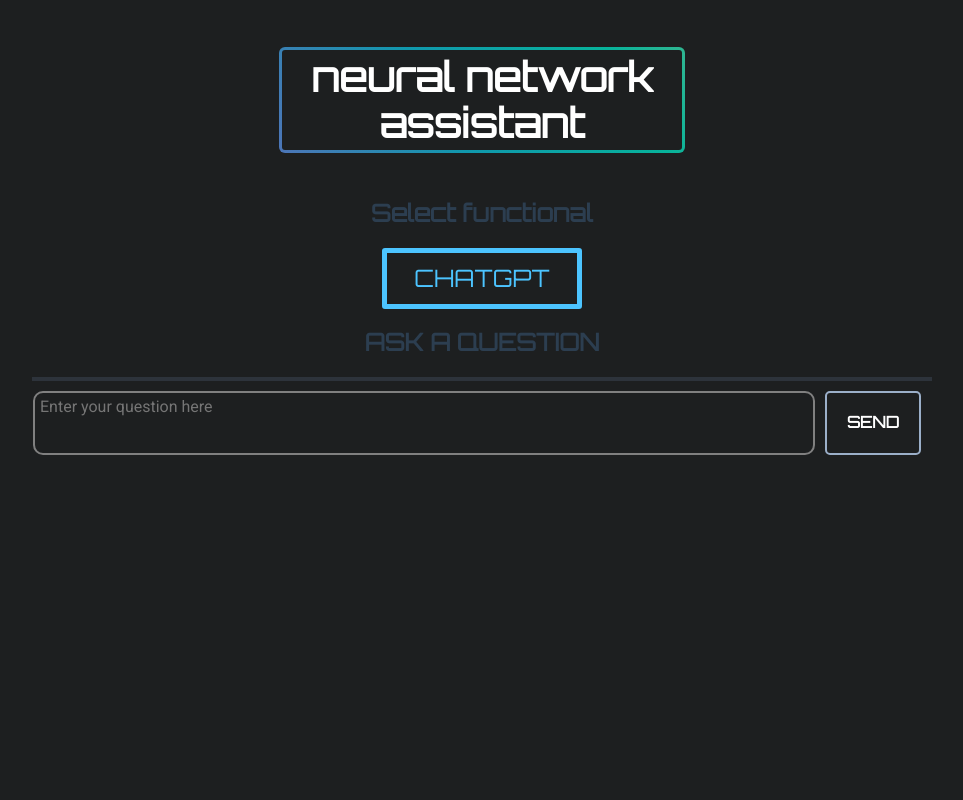
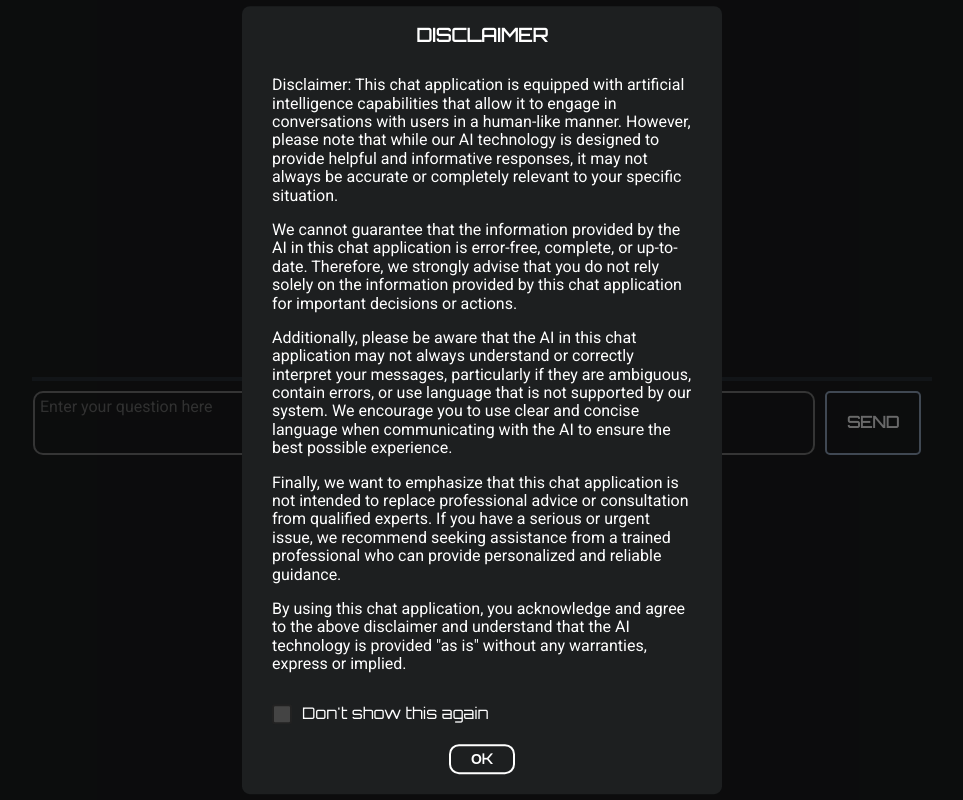
Before and after one commit to IMPOSTOR15/neural-network-assistant-enhanced, a Vue app: page /#/ in a window 1280 px wide. Shown: the whole page, without its empty margins (158-1121 px from the left). Built offline with nearby package versions, Linux system fonts and the light colour scheme.

Commit message:
add disclaimer modal window on start

```diff
--- a/public/index.html
+++ b/public/index.html
@@ -6,7 +6,6 @@
     <meta name="viewport" content="width=device-width,initial-scale=1.0">
     <link rel="icon" href="<%= BASE_URL %>favicon.ico">
     <title><%= htmlWebpackPlugin.options.title %></title>
-    <script src="https://cdnjs.deepai.org/deepai.min.js"></script>
   </head>
   <body>
     <noscript>
--- a/src/components/ChatGPTCompanent.vue
+++ b/src/components/ChatGPTCompanent.vue
@@ -35,7 +35,6 @@ export default {
       isLoading: false,
 			questionText: '',
 			res: null,
-			// dialogArr: [{src: "ai", text: "word-break: break-all; word-break: break-all; word-break: break-all; word-break: break-all; word-break: break-all; word-break: break-all; word-break: break-all; word-break: break-all;word-break: break-all; word-break: break-all; word-break: break-all; word-break: break-all; word-break: break-all; word-break: break-all; word-break: break-all; word-break: break-all;word-break: break-all; word-break: break-all; word-break: break-all; word-break: break-all; word-break: break-all; word-break: break-all; word-break: break-all; word-break: break-all;word-break: break-all; word-break: break-all; word-break: break-all; word-break: break-all; word-break: break-all; word-break: break-all; word-break: break-all; word-break: break-all;word-break: break-all; word-break: break-all; word-break: break-all; word-break: break-all; word-break: break-all; word-break: break-all; word-break: break-all; word-break: break-all;word-break: break-all; word-break: break-all; word-break: break-all; word-break: break-all; word-break: break-all; word-break: break-all; word-break: break-all; word-break: break-all; ", curtime: "Date.now()"}, {src: "ai", text: "response.data.response", curtime: "Date.now()"},{src: "user", text: "response.data.response", curtime: "Date.now()"}],
       dialogArr: [],
       parentMessageId: null,
       conversationId: null,
@@ -160,6 +159,7 @@ export default {
   border: 2px solid red;
 }
 
+
 .right-side {
   color: hsl(200, 100%, 93%);
   border: none;
--- /dev/null
+++ b/src/components/DisclaimerComponent.vue
@@ -0,0 +1,172 @@
+<template>
+  <transition name="modal">
+    <div v-if="showModal" class="modal-shadow" @click.self="closeModal">
+      <div class="modal">
+        <slot name="title">
+            <h3 class="modal-title">DISCLAIMER</h3>
+        </slot>
+        <slot name="body">
+            <div class="modal-content">
+              <p class="modal-text">Disclaimer: This chat application is equipped with artificial intelligence capabilities that allow it to engage in conversations with users in a human-like manner. However, please note that while our AI technology is designed to provide helpful and informative responses, it may not always be accurate or completely relevant to your specific situation.</p>
+              <p class="modal-text">We cannot guarantee that the information provided by the AI in this chat application is error-free, complete, or up-to-date. Therefore, we strongly advise that you do not rely solely on the information provided by this chat application for important decisions or actions.</p>
+              <p class="modal-text">Additionally, please be aware that the AI in this chat application may not always understand or correctly interpret your messages, particularly if they are ambiguous, contain errors, or use language that is not supported by our system. We encourage you to use clear and concise language when communicating with the AI to ensure the best possible experience.</p>
+              <p class="modal-text">Finally, we want to emphasize that this chat application is not intended to replace professional advice or consultation from qualified experts. If you have a serious or urgent issue, we recommend seeking assistance from a trained professional who can provide personalized and reliable guidance.</p>
+              <p class="modal-text">By using this chat application, you acknowledge and agree to the above disclaimer and understand that the AI technology is provided "as is" without any warranties, express or implied.</p>
+            </div>
+        </slot>
+        <slot name="check">
+          <div class="checkbox-container">
+            <input type="checkbox" class="check-input" v-model="isChecked"/>
+            <label class="check-label">Don't show this again</label>
+          </div>
+
+        </slot>
+        <slot name="footer">
+          <div class="modal-footer">
+            <button class="modal-footer__button" @click="closeModal">ОK</button>
+          </div>
+        </slot>
+      </div>
+    </div>
+  </transition>
+</template>
+
+<script>
+export default {
+  name: "ModalWindow",
+  props: {
+    show: Boolean
+  },
+  data: function () {
+    return {
+      // show: true,
+      showModal: this.show,
+      isChecked: false
+    }
+  },
+  methods: {
+    closeModal: function () {
+      this.showModal = false
+      if (this.isChecked) {
+        localStorage.setItem('isDisclaimerReaded', this.isChecked)
+      }
+    }
+  }
+}
+</script>
+
+<style>
+.modal-shadow {
+  position: fixed;
+  top: 0;
+  left: 0;
+  min-height: 100%;
+  width: 100%;
+  background: rgba(0, 0, 0, 0.59);
+  z-index: 9;
+}
+
+.modal {
+  color: #fff;
+  box-sizing: border-box;
+  background-size: cover;
+  background: #1D1F20;
+  border-radius: 8px;
+  min-width: 420px;
+  max-width: 480px;
+  position: absolute;
+  top: 50%;
+  left: 50%;
+  transform: translate(-50%, -50%);
+}
+.modal-enter-active,
+.modal-leave-active {
+  transition: opacity 0.5s ease
+}
+
+.modal-enter-from,
+.modal-leave-to {
+  opacity: 0
+}
+.modal-close {
+  border-radius: 50%;
+  color: #fff;
+  background: #1D1F20;
+  display: flex;
+  align-items: center;
+  justify-content: center;
+  position: absolute;
+  top: 7px;
+  right: 7px;
+  width: 30px;
+  height: 30px;
+  cursor: pointer;
+}
+
+.modal-content {
+  margin: 30px;
+}
+.modal-text {
+  font-family:'Roboto', sans-serif;
+  text-align: left;
+}
+.modal-footer__button {
+  background: #1D1F20;
+  border: 2px solid #fff;
+  border-radius: 10px;
+  padding: 5px 20px;
+  margin-bottom: 20px;
+  font-size: 14px;
+  font-weight: bold;
+  color: #fff;
+  cursor: pointer;
+  transition: all 0.2s ease-in;
+}
+
+.modal-footer__button:hover {
+  color: #000;
+  background: #fff;
+}
+
+.checkbox-container {
+  max-height: 20px;
+  margin: 20px 30px;
+  display: flex;
+}
+.check-label {
+  margin: 0 30px;
+  position: fixed;
+
+}
+
+input[type="checkbox"] {
+  margin: 0;
+  appearance: none;
+  -webkit-appearance: none;
+  background-color: #444;
+  border-radius: 3px;
+  border: 2px solid #222;
+  box-sizing: border-box;
+  height: 20px;
+  width: 20px;
+
+  transition: background-color 0.2s ease-in-out;
+}
+
+
+input[type="checkbox"]:checked {
+  background-color: #fff;
+  margin: 0;
+}
+
+
+input[type="checkbox"]:checked::before {
+  margin: 0;
+  content: "\2714";
+  display: block;
+  text-align: center;
+  font-size: 14px;
+  color: #222;
+}
+
+</style>
--- a/src/views/MainView.vue
+++ b/src/views/MainView.vue
@@ -6,19 +6,31 @@
     </div>
     <select-component></select-component>
   </section>
+  <disclaimerModalWindow :show="isModalShow" />
 </template>
 
 <script>
 import selectComponent from '@/components/selectComponent.vue'
+import disclaimerModalWindow from '@/components/DisclaimerComponent.vue'
 export default {
   components: {
-    selectComponent
+    selectComponent,
+    disclaimerModalWindow
   },
   data() {
     return {
-
+      isModalShow: null
     }
   },
+  created() {
+    let curShowValue = localStorage.getItem('isDisclaimerReaded');
+    console.log(curShowValue);
+    if (curShowValue) {
+      this.isModalShow = false
+    } else {
+      this.isModalShow = true
+    }
+  }
 
 }
 </script>
```
